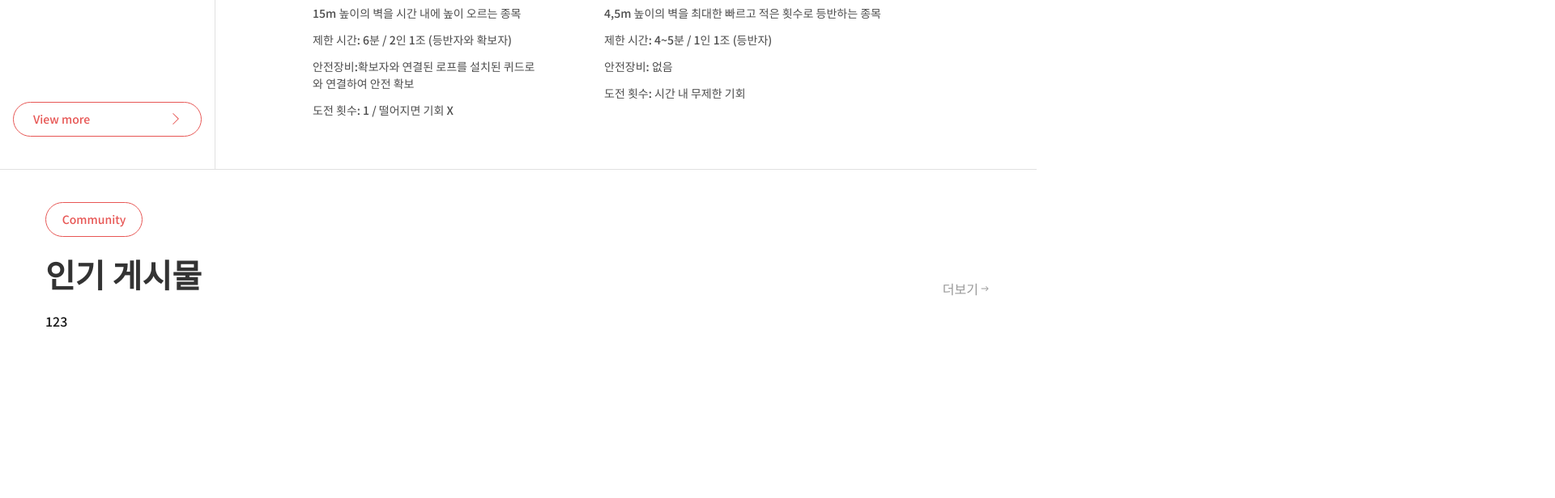
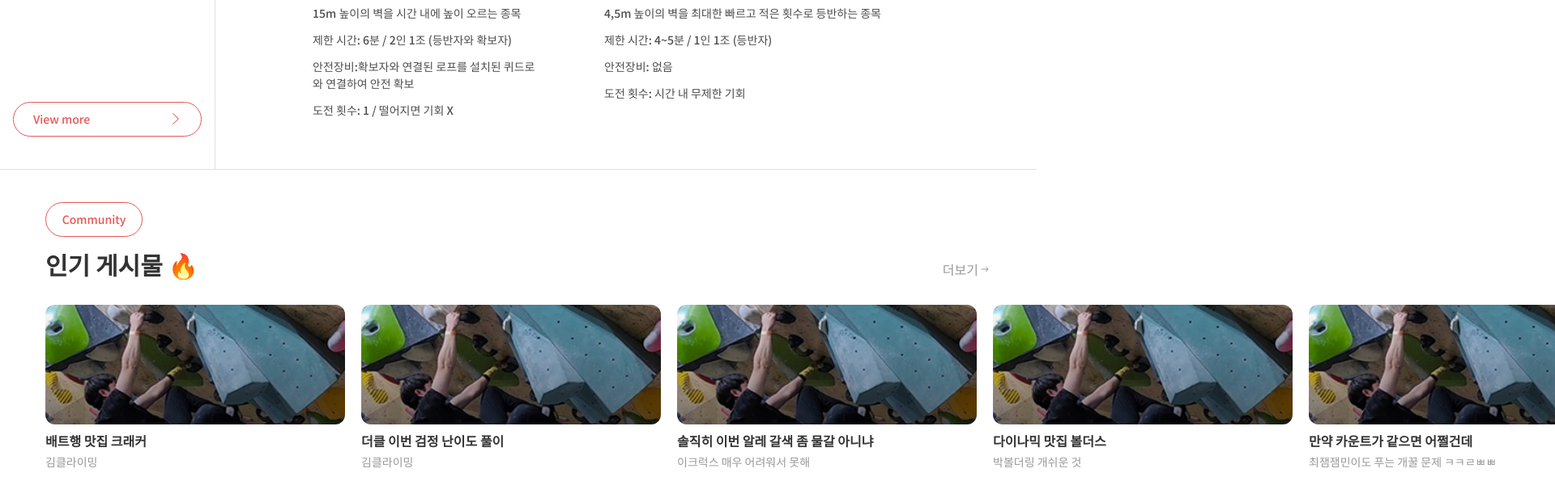
Before and after one commit to Choi-jae-min/Crux_, a Next.js app: page / in a window 1280 px wide. Shown: the part 2029-2645 px from the top of the page at 81% size, 1920 px wide, since content can reach past the window. Before the commit the page ends 2438 px from the top, so only its background shows below. Built offline with nearby package versions, Linux system fonts and the light colour scheme.

Commit message:
feat : 인기 게시물 대충 네이버 카페 보고 만듬

```diff
--- /dev/null
+++ b/src/app/component/cards/postCard.tsx
@@ -0,0 +1,22 @@
+'use client'
+import React, {FC} from 'react';
+import {IPost} from "@/mock/post_mock";
+import Image from "next/image";
+
+interface Props {
+    postData : IPost
+    user_name : string
+}
+const PostCard:FC<Props> = ({postData ,user_name}) => {
+    return (
+        <div className={'text-txt-01'}>
+            <div className={'relative w-[370px] h-[148px] border-1 rounded-xl'}>
+                <Image className={'absolute object-cover object-[50% 100%] rounded-xl'} src='/articles/image.png' alt="post image" fill/>
+            </div>
+            <h3 className={'pt-2 overflow-ellipsis font-semibold'}>{postData.title}</h3>
+            <p className={'text-14 text-txt-03 overflow-ellipsis pt-1'}>{user_name}</p>
+        </div>
+    );
+};
+
+export default PostCard;
--- a/src/app/component/carousels/postCarousel.tsx
+++ b/src/app/component/carousels/postCarousel.tsx
@@ -7,7 +7,7 @@ const PostCarousel = () => {
     console.log(post_list)
     return (
         <div>
-            123
+
         </div>
     );
 };
--- /dev/null
+++ b/src/app/component/popularPost.tsx
@@ -0,0 +1,36 @@
+'use client'
+import React, {useEffect} from 'react';
+import MainBadge from "@/app/component/badges/mainBadge";
+import {IoIosArrowRoundForward} from "react-icons/io";
+import PostCard from "@/app/component/cards/postCard";
+import {getPostList} from "@/mock/post_mock";
+
+const PopularPost = () => {
+    const [postList, setPostList] = React.useState([]);
+    useEffect(() => {
+        const post_mock_data = getPostList();
+        setPostList(post_mock_data.slice(1, 6));
+    }, []);
+
+    console.log(postList)
+
+    return (
+        <article id={'Popular_posts'} className={'mx-14 pb-10'}>
+            <MainBadge text={'Community'} className={'max-w-[120px]'}/>
+            <div className={'flex items-end justify-between pt-4 pb-8'}>
+                <h3 className={'text-3xl font-bold text-txt-01'}>인기 게시물 🔥</h3>
+                <span className={'flex items-center text-txt-03'}>
+                    <p>더보기</p>
+                    <IoIosArrowRoundForward />
+                </span>
+            </div>
+            <div className={'flex justify-start space-x-5'}>
+                {postList.map((post , index) => {
+                    return <PostCard key={index} postData={post} user_name={post.user.name}/>
+                })}
+            </div>
+        </article>
+    );
+};
+
+export default PopularPost;
--- a/src/app/page.tsx
+++ b/src/app/page.tsx
@@ -3,11 +3,12 @@ import React from "react";
 import Header from "@/app/component/ui/Header";
 import SolutionButton from "@/app/component/buttons/solutionButton";
 import SideMenu from "@/app/component/ui/sideMenu";
-import MainButton from "@/app/component/buttons/mainButton";
 import {IoIosArrowRoundForward} from "react-icons/io";
 import MainBadge from "@/app/component/badges/mainBadge";
 import MainCarousel from "@/app/component/carousels/mainCarousel";
-import PostCarousel from "@/app/component/carousels/postCarousel";
+import PostCard from "@/app/component/cards/postCard";
+import {getPostList} from "@/mock/post_mock";
+import PopularPost from "@/app/component/popularPost";
 
 export default function Home() {
   return (
@@ -48,18 +49,7 @@ export default function Home() {
                 <MainCarousel/>
              </div>
         </article>
-
-        <article id={'Popular_posts'} className={'mx-14'}>
-            <MainBadge text={'Community'} className={'max-w-[120px]'}/>
-            <div className={'flex items-end justify-between py-4'}>
-                <h3 className={'text-40 font-bold text-txt-01'}>인기 게시물</h3>
-                <span className={'flex items-center text-txt-03'}>
-                    <p>더보기</p>
-                    <IoIosArrowRoundForward />
-                </span>
-            </div>
-            <PostCarousel/>
-        </article>
+        <PopularPost/>
     </main>
   );
 }
--- a/src/mock/post_mock.ts
+++ b/src/mock/post_mock.ts
@@ -1,3 +1,5 @@
+import {getUser} from "@/mock/user_mock";
+
 export interface IPost {
     id: number;
     title: string;
@@ -19,16 +21,18 @@ export interface IComment {
 
 export interface ILike {
     id: number;
-    post_id: number;  // 어떤 게시글에 대한 좋아요인지
-    user_id: number;  // 누가 좋아요 했는지
+    post_id: number;
+    user_id: number;
     created_at: Date;
 }
 
 export interface IPostImage {
     id: number;
-    post_id: number;  // 어떤 게시글의 이미지인지
+    post_id: number;
     image_url: string;
 }
+
+
 
 
 const post_mock : IPost[]  = [
@@ -66,7 +70,7 @@ const post_mock : IPost[]  = [
         id : 1,
         title : "솔직히 이번 알레 갈색 좀 물갈 아니냐",
         body : "꼬우면 물갈이지 뭐",
-        user_id : 1,
+        user_id : 4,
         thumbnail_url : '',
         climbing_center : '혜화 알레 클라이밍',
         like_count : 1203,
@@ -76,7 +80,7 @@ const post_mock : IPost[]  = [
         id : 1,
         title : "다이나믹 맛집 볼더스",
         body : "클라이밍 배트행 존맛이네ㅋㅋㅋㅋㅋㅋ",
-        user_id : 1,
+        user_id : 3,
         thumbnail_url : '',
         climbing_center : '크래거 클라이밍',
         like_count : 21,
@@ -87,7 +91,7 @@ const post_mock : IPost[]  = [
         id : 1,
         title : "만약 카운트가 같으면 어쩔건데",
         body : "like_count test",
-        user_id : 1,
+        user_id : 2,
         thumbnail_url : '',
         climbing_center : '크래거 클라이밍',
         like_count : 21,
@@ -121,8 +125,18 @@ const images: IPostImage[] = [
 ];
 
 export const getPostList = () => {
-    return post_mock;
-}
+    return post_mock.map(post => {
+        const user = getUser(post.user_id);
+        if(user.name === "Unknown") {
+            return null;
+        }
+        return {
+            ...post,
+            user
+        };
+    });
+};
+
 export const getPostWithDetails = (postId: number) => {
     const post = post_mock.find(p => p.id === postId);
     if (!post) return null;
--- /dev/null
+++ b/src/mock/user_mock.tsx
@@ -0,0 +1,17 @@
+export interface IUser {
+    id: number;
+    name: string;
+    profile_image?: string;
+}
+
+const user_mock: IUser[] = [
+    { id: 1, name: "김클라이밍", profile_image: "https://example.com/profile1.jpg" },
+    { id: 2, name: "최잼잼민이도 푸는 개꿀 문제 ㅋㅋㄹㅃㅃ", profile_image: "https://example.com/profile2.jpg" },
+    { id: 3, name: "박볼더링 개쉬운 것", profile_image: "https://example.com/profile3.jpg" },
+    { id: 4, name: "이크럭스 매우 어려워서 못해", profile_image: "https://example.com/profile4.jpg" },
+    { id: 5, name: "정하강", profile_image: "https://example.com/profile5.jpg" },
+];
+
+export const getUser = (userId: number) => {
+    return user_mock.find(u => u.id === userId) || { name: "Unknown", profile_image: "" };
+}
```
Also changed, not shown: public/articles/image.png (added).
